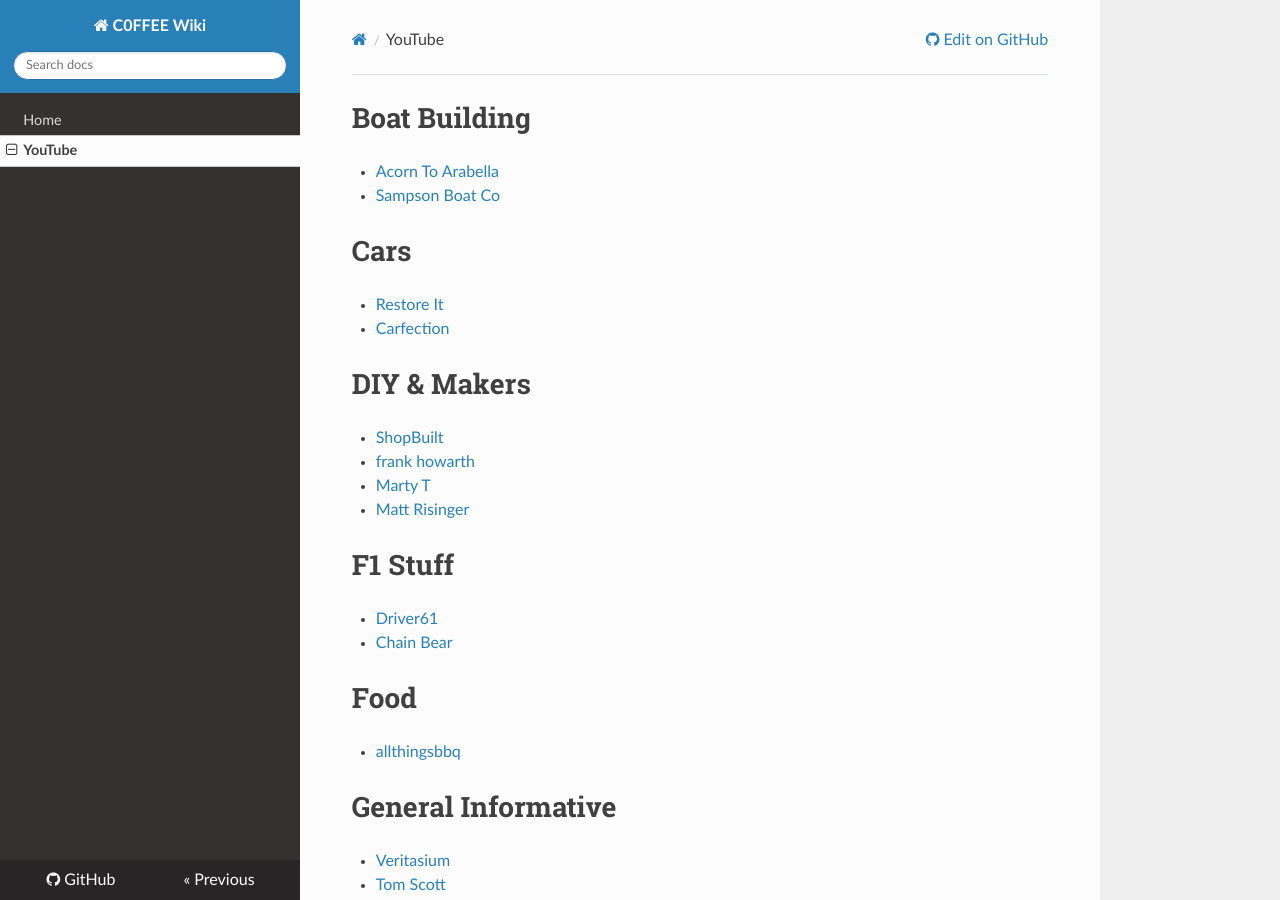
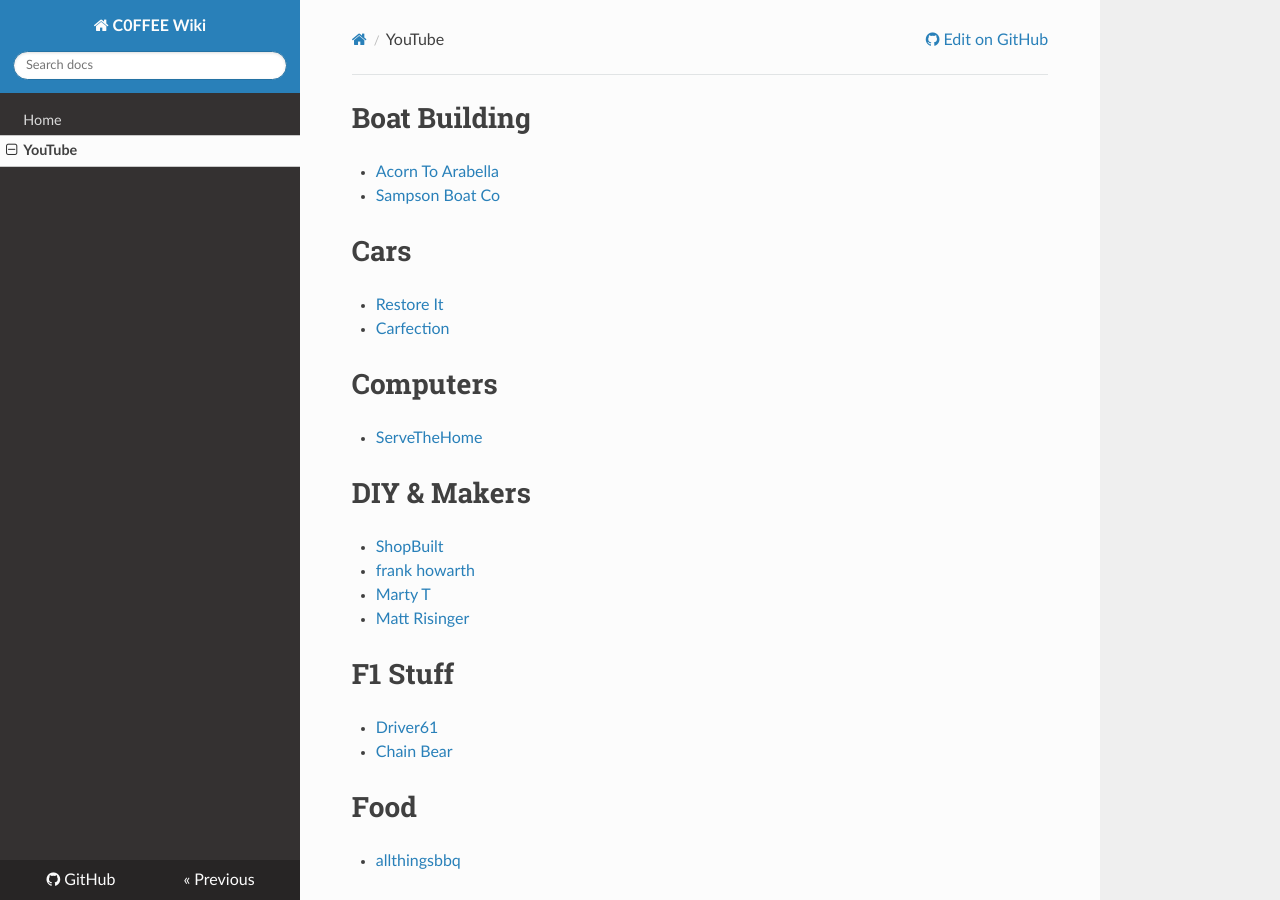
Before and after one commit to vetsin/chalkboard, an MkDocs documentation site: the page built from docs/youtube.md, in a window 1280 px wide and 900 px high. Built offline with MkDocs 1.6.1, drawn with Linux system fonts in a browser that asks for light colours; nearby versions of some CDN libraries.

Commit message:
feat(youtube): added ServeTheHome

```diff
--- a/docs/youtube.md
+++ b/docs/youtube.md
@@ -5,6 +5,9 @@
 # Cars
 * [Restore It](https://www.youtube.com/channel/UCYSAWDQnoz0uIBRYlophvNw)
 * [Carfection](https://www.youtube.com/channel/UCwuDqQjo53xnxWKRVfw_41w)
+
+# Computers
+* [ServeTheHome](https://www.youtube.com/c/ServeTheHomeVideo)
 
 # DIY & Makers
 * [ShopBuilt](https://www.youtube.com/channel/UCZBqq0o54ShN5cSTflT2MnQ)
```
